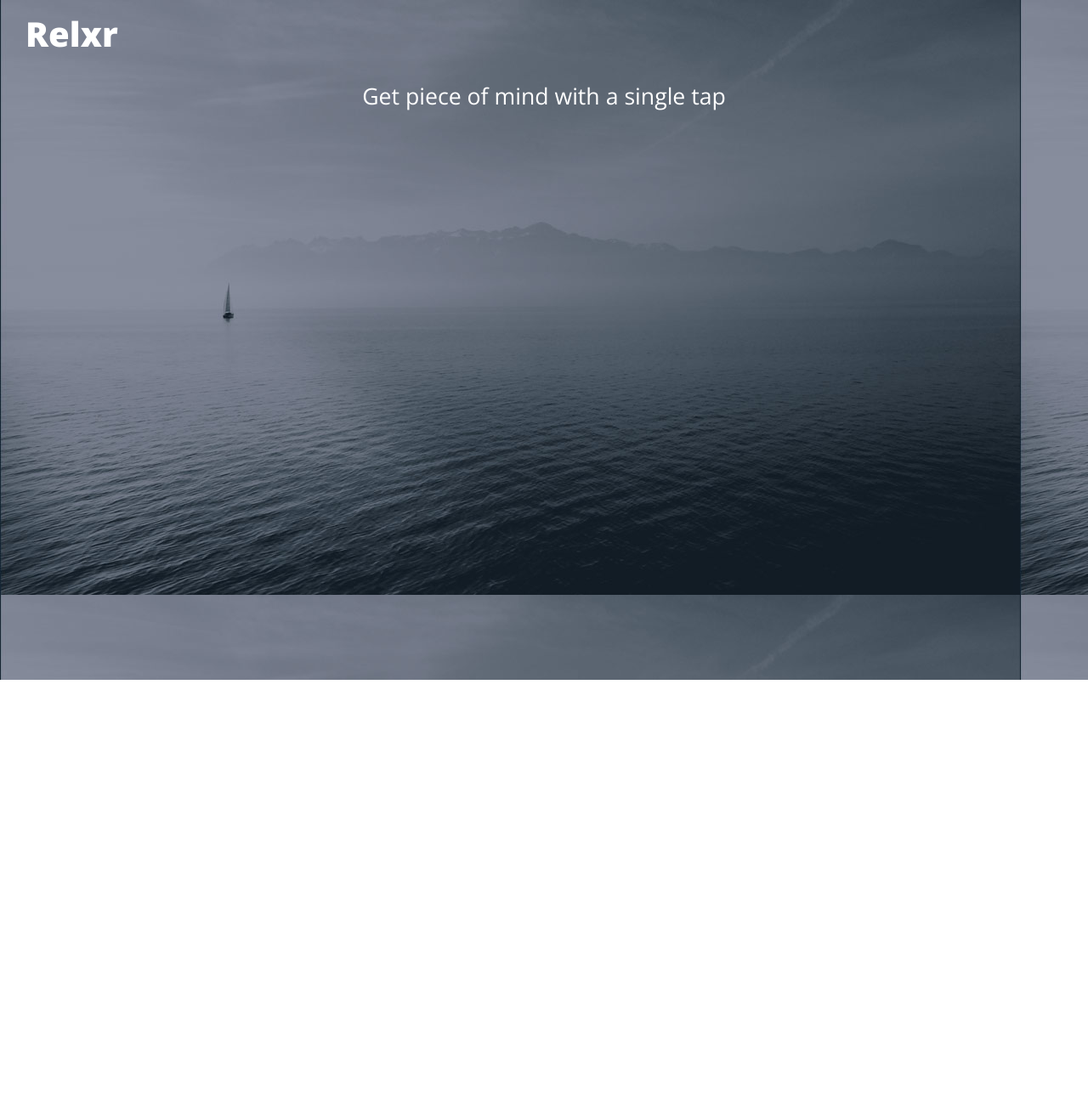
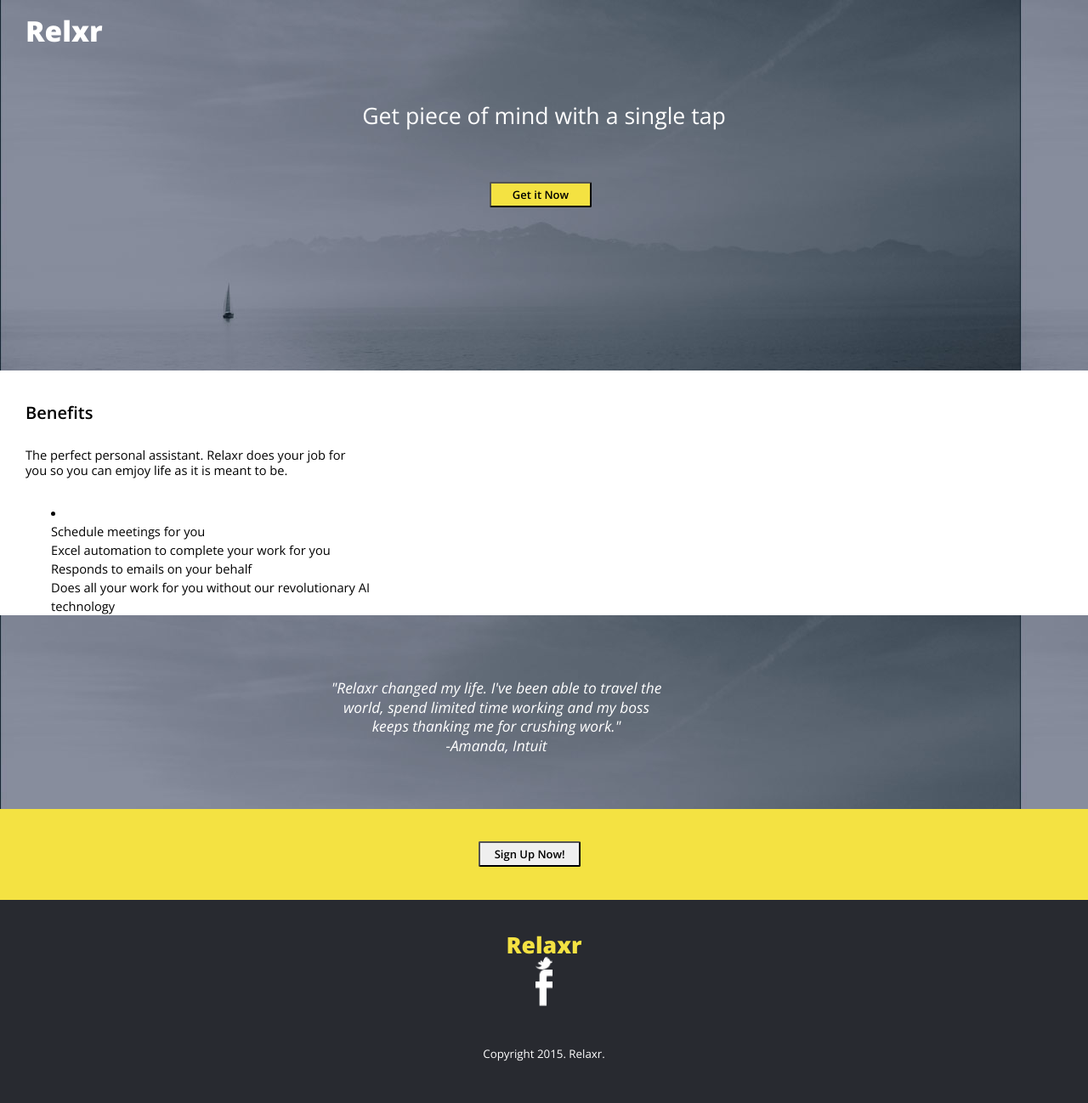
Before and after one commit to nebularrr/relaxer_landing_page, a plain HTML site: page index.html in a window 1280 px wide. Shown: the whole page at 85% size. Before the commit the page ends 800 px from the top, so only its background shows below. Drawn offline with nearby package versions, Linux system fonts and the light colour scheme.

Commit message:
updated divs

```diff
--- a/css/style.css
+++ b/css/style.css
@@ -1,24 +1,164 @@
-h1 {
+.get-it-now {
+	background-image: images/header_bg.jpg
+	background-position: center top;
+}
+
+.get-it-now h1 {
 	font-family: 'Open Sans', sans-serif;
 	font-weight: 800;
-	font-size: 30pt;
+	font-size: 25pt;
 	color: white;
 	padding-top: 20px;
 	padding-left: 30px
 
 }
 
-h2 {
+.get-it-now h2 {
 	font-family: 'Open Sans', sans-serif;
 	font-weight: 300;
 	font-size: 20pt;
 	color: white;
 	text-align: center;
-	padding-top: 40px;
+	padding-top: 70px;
 
 }
 
 
-div.get-it-now {
+.get-it-now button {
+	font-family: 'Open Sans', sans-serif;
+	background-color: #f4e242;
+	color:black;
+	text-align: center;
+	font-size:13px;
+	font-weight: 600;
+	position: center;
+	display: inline-block;
+	width: 120px;
+	height: 30px;
+	margin-left: 45%;
+	margin-right: auto;
+	margin-top: 5%;
+	margin-bottom: 15%;
+	border-radius: 2px;
+
 
 }
+
+.benefits {
+	background-color: white;
+	margin-bottom: 10px;
+}
+
+.benefits h1 {
+	font-family: 'Open Sans', sans-serif;
+	font-weight: 600;
+	font-size: 15pt;
+	color: black;
+	padding-top: 40px;
+	padding-left: 30px
+
+}
+
+.benefits p {
+	font-family: 'Open Sans', sans-serif;
+	font-weight: 300;
+	font-size: 11pt;
+	color: black;
+	padding-top: 30px;
+	padding-left: 30px;
+	max-width: 400px;
+	line-height: 18px;
+
+}
+
+.benefits li {
+	list-style-type: disc outside;
+	font-family: 'Open Sans', sans-serif;
+	font-weight: 300;
+	font-size: 11pt;
+	line-height: 22px;
+	max-width: 400px;
+	color: black;
+	padding-top: 30px;
+	padding-left: 60px
+
+}
+
+.quote {
+	background-image: "images/testimonial_bg.jpg"
+	padding-top: 100%;
+	font-family: 'Open Sans', sans-serif;
+	font-weight: 300;
+	font-style: italic;
+	font-size: 13pt;
+	color: white;
+	text-align: center;
+	max-width: 400px;
+	position: center;
+	display: inline-block;
+	margin-left: 30%;
+	margin-right: auto;
+	margin-top: 5%;
+	margin-bottom: 5%;
+	line-height: 1.3;
+
+}
+.quote br {
+	line-height: 1.7;
+	font-weight: 800;
+
+}
+
+.sign-up-now {
+	background-color: #f4e242;
+}
+
+.sign-up-now button {
+	font-family: 'Open Sans', sans-serif;
+	background-color: #3a4556
+	color: fff;
+	text-align: center;
+	font-size:13px;
+	font-weight: 600;
+	position: center;
+	display: inline-block;
+	width: 120px;
+	height: 30px;
+	margin-left: 44%;
+	margin-right: auto;
+	margin-top: 3%;
+	margin-bottom: 3%;
+	border-radius: 2px;
+
+}
+
+.footer {
+	background-color: #282a30;
+}
+
+.footer h1 {
+	font-family: 'Open Sans', sans-serif;
+	font-weight: 800;
+	font-size: 20pt;
+	text-align: center;
+	color: #f4e242;
+	padding-top: 40px;
+}
+
+.footer p {
+	font-family: 'Open Sans', sans-serif;
+	font-weight: 300;
+	font-size: 10pt;
+	color: white;
+	text-align: center;
+	padding-top: 50px;
+	padding-bottom: 50px;
+
+}
+
+.footer img {
+	width: 20px;
+	display: block;
+    margin: 0 auto;
+
+}
--- a/index.html
+++ b/index.html
@@ -12,8 +12,41 @@
 </head>
 
 <body>
+
 <div class="get-it-now">
-<h1>Relxr</h1>
-<h2>Get piece of mind with a single tap</h2>
-<body background="images/header_bg.jpg">
+	<body background="images/header_bg.jpg">
+	<h1>Relxr</h1>
+	<h2>Get piece of mind with a single tap</h2>
+	<button type="www.google.com">Get it Now</button>
 </div>
+
+<div class="benefits">
+	<h1>Benefits</h1>
+	<p>The perfect personal assistant. Relaxr does your job for you so you can emjoy life as it is meant to be.</p>
+	<li>
+		<ol>Schedule meetings for you</ol>
+		<ol>Excel automation to complete your work for you
+		<ol>Responds to emails on your behalf</ol>
+		<ol>Does all your work for you without our revolutionary AI technology</ol>
+	</li>
+</div>
+
+
+<div class="quote">
+	<p>"Relaxr changed my life. I've been able to travel the world, spend limited time working and my boss keeps thanking me for crushing work."<br><b>-Amanda, Intuit</b></br></p>
+</div>
+
+<div class="sign-up-now">
+	<button type="www.google.com">Sign Up Now!</button>
+</div>
+
+<div class="footer">
+	<h1>Relaxr</h1>
+	<img src="images/twitter.png">
+	<img src="images/facebook.png">
+	<p>Copyright 2015. Relaxr.</p>
+
+</div>
+
+</body>
+</html>
```
Also changed, not shown: 1 other file.
